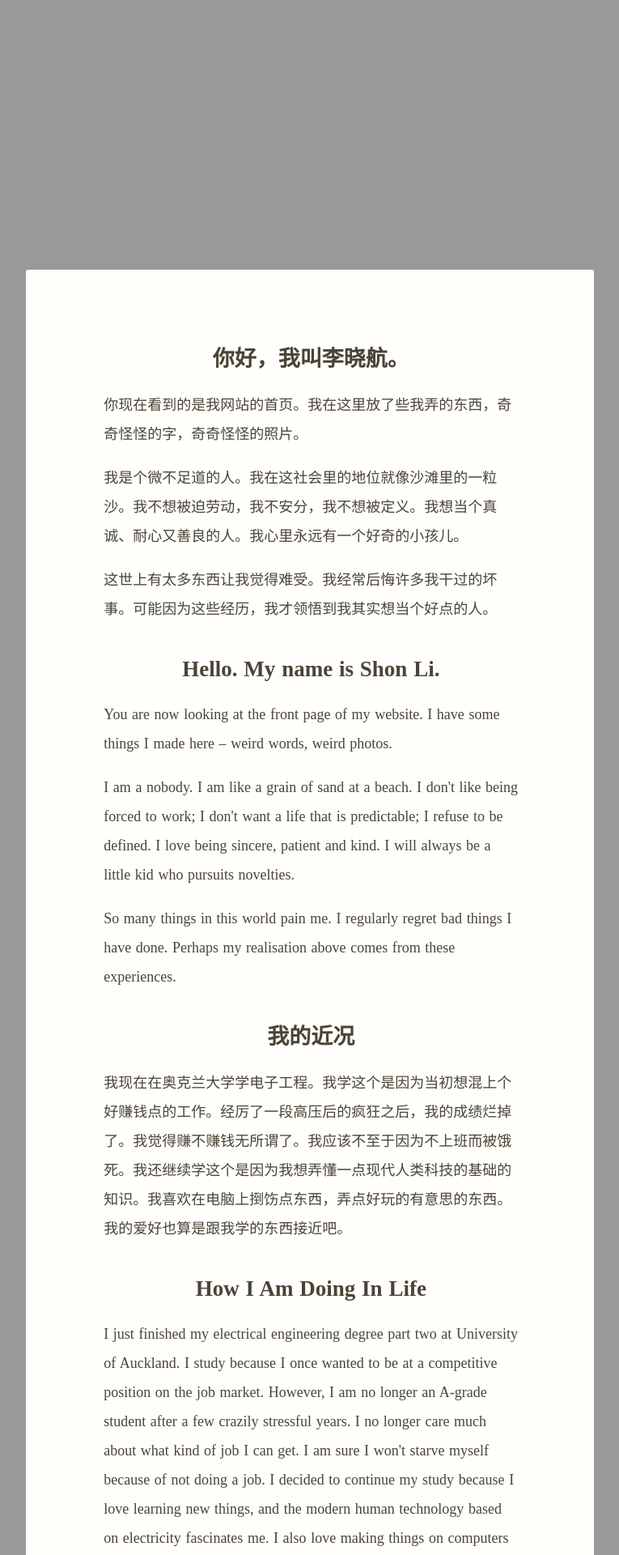
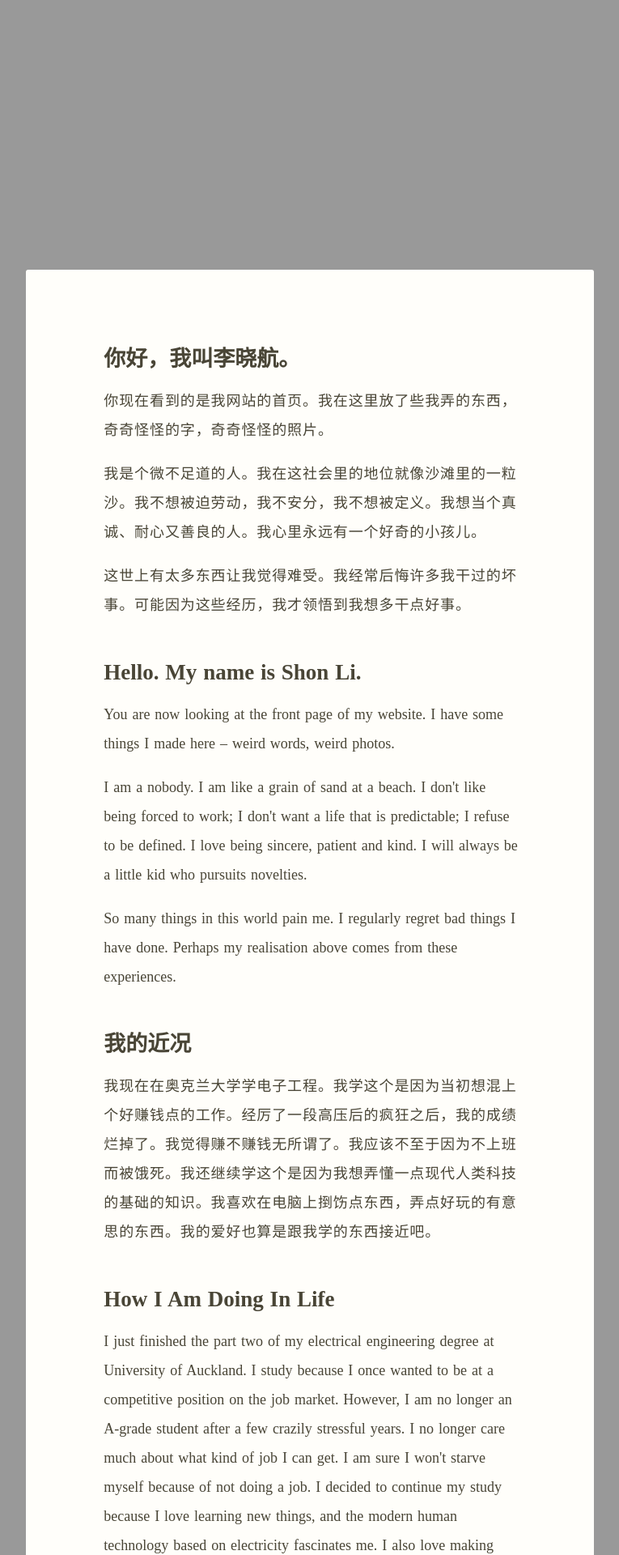
Before and after one commit to shon-li/shon-li.github.io, a Jekyll site: the page built from index.md, in a window 1280 px wide. Shown: the top 1920 px of the page at 81% size, without its empty margins (257-1022 px from the left). Built offline with Jekyll 4.4.1, drawn with Linux system fonts in a browser that asks for light colours; some of the changed text lies outside the part shown.

Commit message:
Mark-up English texts; improve layout and letter spacing in two languages

```diff
--- a/_includes/footer.html
+++ b/_includes/footer.html
@@ -24,7 +24,7 @@
 
     {%- else -%}                               {% comment %} Add date and site name {% endcomment %}
 
-      {{- site.time | date: "%Y" -}}
+      {{- site.time | date: "%Y-%-m" -}}
       &nbsp;・&nbsp;
       {{- site.title -}}
 
--- a/assets/css/contents-page.scss
+++ b/assets/css/contents-page.scss
@@ -4,7 +4,7 @@
 
 h1, h2, h3, h4, h5, h6 {
   padding-top: 0;
-  margin-top: 0;
+  margin: 0 auto auto auto;
 }
 
 .contents-page article {              // `.contents-page` selects `main` in '/_layouts/default.html'
--- a/assets/css/main.scss
+++ b/assets/css/main.scss
@@ -67,7 +67,7 @@ article {
   font-family: 'Noto Serif SC', serif;
   font-weight: 400;
   line-height: 2;
-  letter-spacing: normal;
+  letter-spacing: .05em;
   word-spacing: .06em;
   word-break: normal;
   text-align: left;
@@ -85,20 +85,29 @@ article {
 
 /*----------------------------------------- 2. Elements ------------------------------------------*/
 
+p:lang(en),
+li:lang(en),
+span:lang(en) {
+  // color: var(--color_accent);
+  letter-spacing: normal;
+  word-spacing: .08em;
+  hyphens: none;
+}
+
 h1, h2, h3, h4, h5, h6 {
   width: fit-content;
   max-width: 16em;
   height: auto;
-  margin: auto;
-  padding-top: 1rem;
+  margin-bottom: -.25rem;
+  padding-top: 1.25rem;
   line-height: 1.5;
   letter-spacing: normal;
-  text-align: center;
+  text-align: left;
 }
 
 ol,
 ul {
-  margin: 1.5em auto;
+  margin: 1rem auto;
 }
 
 pre,
@@ -109,6 +118,7 @@ code {
   border-radius: 3px;
   font-family: "Roboto Mono", monospace;
   overflow-x: scroll;
+  hyphens: none !important;
 }
 
 pre {
@@ -204,6 +214,7 @@ footer {
   flex-direction: column;
   row-gap: 1em;
 
+  a,
   a:link,
   a:visited {
     color: var(--color_paper_alt);
@@ -240,17 +251,23 @@ footer {
     letter-spacing: .05em;
     text-align: justify;
   }
+
+  h1, h2, h3, h4, h5, h6 {
+    margin: auto;
+    text-align: center;
+  }
 }
 
 .en-page {                                  // `.en-page` selects `body` in '/_layouts/default.html'
   article {
     letter-spacing: normal;
     word-spacing: .08em;
-    text-align: justify;
-    hyphens: auto;
+    text-align: center;
+    hyphens: none !important;
   }
 
   h1, h2, h3, h4, h5, h6 {
+    margin: auto;
     word-spacing: .2em;
   }
 }
--- a/index.md
+++ b/index.md
@@ -7,38 +7,49 @@ title: 首页 Front-page
 
 我是个微不足道的人。我在这社会里的地位就像沙滩里的一粒沙。我不想被迫劳动，我不安分，我不想被定义。我想当个真诚、耐心又善良的人。我心里永远有一个好奇的小孩儿。
 
-这世上有太多东西让我觉得难受。我经常后悔许多我干过的坏事。可能因为这些经历，我才领悟到我其实想当个好点的人。
+这世上有太多东西让我觉得难受。我经常后悔许多我干过的坏事。可能因为这些经历，我才领悟到我想多干点好事。
 
-## Hello. My name is Shon Li.
+<h2 lang="en">Hello. My name is Shon Li.</h2>
 
-You are now looking at the front page of my website. I have some things I made here – weird words, weird photos.
+<p lang="en">You are now looking at the front page of my website. I have some things I made here – weird words, weird photos.</p>
 
-I am a nobody. I am like a grain of sand at a beach. I don\'t like being forced to work; I don\'t want a life that is predictable; I refuse to be defined. I love being sincere, patient and kind. I will always be a little kid who pursuits novelties.
+<p lang="en">I am a nobody. I am like a grain of sand at a beach. I don't like being forced to work; I don't want a life that is predictable; I refuse to be defined. I love being sincere, patient and kind. I will always be a little kid who pursuits novelties.</p>
 
-So many things in this world pain me. I regularly regret bad things I have done. Perhaps my realisation above comes from these experiences.
+<p lang="en">So many things in this world pain me. I regularly regret bad things I have done. Perhaps my realisation above comes from these experiences.</p>
 
 ## 我的近况
 
 我现在在奥克兰大学学电子工程。我学这个是因为当初想混上个好赚钱点的工作。经厉了一段高压后的疯狂之后，我的成绩烂掉了。我觉得赚不赚钱无所谓了。我应该不至于因为不上班而被饿死。我还继续学这个是因为我想弄懂一点现代人类科技的基础的知识。我喜欢在电脑上捯饬点东西，弄点好玩的有意思的东西。我的爱好也算是跟我学的东西接近吧。
 
-## How I Am Doing In Life
+<h2 lang="en">How I Am Doing In Life</h2>
 
-I just finished my electrical engineering degree part two at University of Auckland. I study because I once wanted to be at a competitive position on the job market. However, I am no longer an A-grade student after a few crazily stressful years. I no longer care much about what kind of job I can get. I am sure I won\'t starve myself because of not doing a job. I decided to continue my study because I love learning new things, and the modern human technology based on electricity fascinates me. I also love making things on computers – making beautiful meaningful things. So I am somewhat learning what I love.
+<p lang="en">I just finished the part two of my electrical engineering degree at University of Auckland. I study because I once wanted to be at a competitive position on the job market. However, I am no longer an A-grade student after a few crazily stressful years. I no longer care much about what kind of job I can get. I am sure I won't starve myself because of not doing a job. I decided to continue my study because I love learning new things, and the modern human technology based on electricity fascinates me. I also love making things on computers – making beautiful meaningful things. So I am somewhat learning what I love.</p>
 
 ## 目前我在忙活的东西
 
 1. 弄这个博客网站。我想搁这儿弄点有深度有思考的东西。
 2. 学新西兰交规和驾照考试。
 3. 戒掉视频网站和社交应用。
-4. 间歇性地看几眼这本书：*Less is More*。作者是 Jason Hickel。
+4. 间歇性地看几眼这本书：<i lang="en">Less is More</i>。作者是 <span lang="en">Jason Hickel</span>。
 5. 保持规律的睡眠。我想每天都睡它个十小时。
 6. 了解我自己。了解我的压力。
 
-## My Recent Focus
+<h2 lang="en">My Recent Focus</h2>
+<ol>
+<li  lang="en">
+  Make this website. I look forward on posting something deep and something that inspires wisdom...
 
-1. Make this website. I look forward on posting something deep and something that inspires wisdom\...
-2. Learn NZ road code and prepare for learner\'s license test.
-3. Quit watching short videos and using social medias.
-4. Read the book *Less is More* by Jason Hickel, sometimes.
-5. Keep a good sleeping cycle. I wanna sleep ten long hours every single night.
-6. Understand myself. Know my stresses.
+<li  lang="en">
+  Learn NZ road code and prepare for learner's license test.
+
+<li  lang="en">
+  Quit watching short videos and using social medias.
+
+<li  lang="en">
+  Read the book <i>Less is More</i> by Jason Hickel, sometimes.
+
+<li  lang="en">
+  Keep a good sleeping cycle. I wanna sleep ten long hours every single night.
+
+<li  lang="en">
+  Understand myself. Know my stresses.
```
Also changed, not shown: readme.md, 7 other files.
